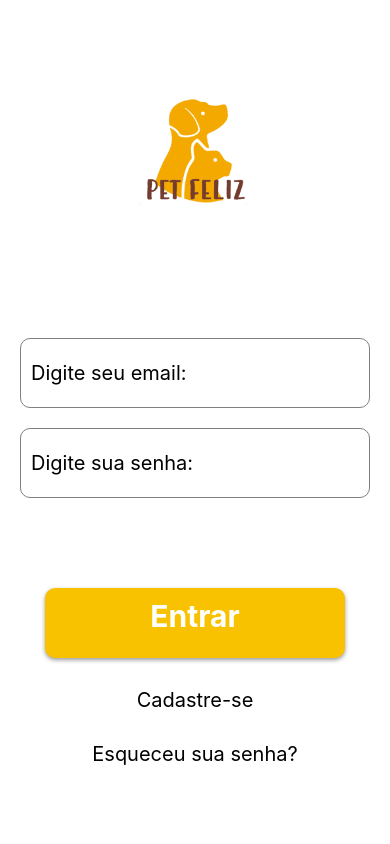
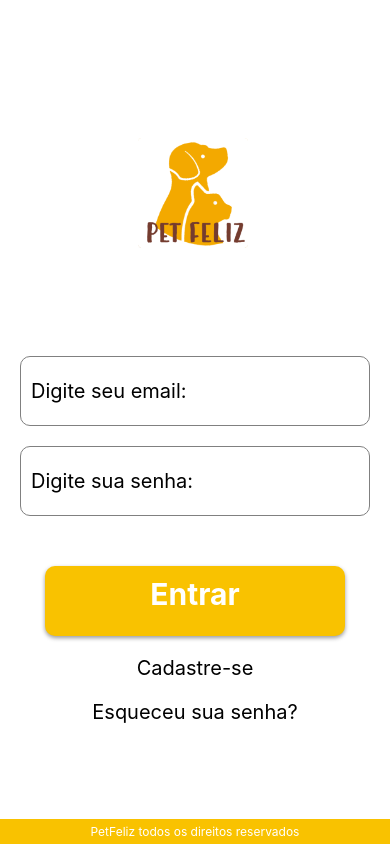
Before and after one commit to lipebr321/PetFelizApp, a React Native app in the folder APPMobile/: screen /TelaPrincipal in a window 390 px wide. Built offline with nearby package versions, Linux system fonts and the light colour scheme.

Commit message:
Atualizando tela principal de pets, cards e seu funcionamento esta completo

```diff
--- a/APPMobile/App.js
+++ b/APPMobile/App.js
@@ -22,4 +22,6 @@ function App() {
   );
 }
 
+
+
 export default App;
--- a/APPMobile/src/Components/AnimalCard/AnimalCard.jsx
+++ /dev/null
@@ -1,31 +0,0 @@
-import axios from 'axios';
-import React, { useEffect, useState } from 'react';
-import { Image, Text, View } from 'react-native';
-
-export default function PetList() {
-  const [pets, setPets] = useState([]);
-
-  useEffect(() => {
-    fetchPets();
-  }, []);
-
-  async function fetchPets() {
-    try {
-      const response = await axios.get("https://localhost:44302/api/PetFeliz/listarpet");
-      setPets(response.data);
-    } catch (error) {
-      console.error("Erro ao buscar imagens:", error);
-    }
-  }
-
-  return (
-    <View>
-      {pets.map((pet, key) => (
-        <View key={key}>
-          <Image source={{ uri: pet.foto_Pet }} style={{ width: 200, height: 200 }} />
-          <Text>{pet.nome_Pet}</Text>
-        </View>
-      ))}
-    </View>
-  );
-}
--- a/APPMobile/src/Components/Footer/Footer.jsx
+++ b/APPMobile/src/Components/Footer/Footer.jsx
@@ -0,0 +1,28 @@
+import React from 'react';
+import { View, Text, StyleSheet } from 'react-native';
+
+const Footer = () => {
+  return (
+    <View style={styles.container}>
+      <Text style={styles.text}>PetFeliz todos os direitos reservados</Text>
+    </View>
+  );
+};
+
+const styles = StyleSheet.create({
+    container: {
+      position: 'absolute',
+      bottom: 0,
+      left: 0,
+      right: 0,
+      backgroundColor: '#F9C200',
+      padding: 5,
+      alignItems: 'center',
+    },
+    text: {
+      fontSize: 12,
+      color: 'white'
+    },
+  });
+
+export default Footer;
--- a/APPMobile/src/Pages/CadastroAnimal/CadastroAnimal.jsx
+++ b/APPMobile/src/Pages/CadastroAnimal/CadastroAnimal.jsx
@@ -133,7 +133,7 @@ const CadastroAnimal = () => {
       </Picker>
 
       <View>
-        <Checkbox label="Vermifugado" onChange={(isChecked) => setFormData({ ...formData, vermifugado: isChecked })} />
+        <Checkbox label="Vermificado" onChange={(isChecked) => setFormData({ ...formData, vermifugado: isChecked })} />
         <Checkbox label="Castrado" onChange={(isChecked) => setFormData({ ...formData, castrado: isChecked })} />
         <Checkbox label="Vacinado" onChange={(isChecked) => setFormData({ ...formData, vacinado: isChecked })} />
       </View>
--- a/APPMobile/src/Pages/TelaDeLogin/TelaDeLogin.jsx
+++ b/APPMobile/src/Pages/TelaDeLogin/TelaDeLogin.jsx
@@ -5,6 +5,7 @@ import { yupResolver } from '@hookform/resolvers/yup';
 import * as yup from 'yup';
 import axios from 'axios';
 import logo from '/src/Components/images/LogoGrande.png'
+import Footer from '../../Components/Footer/Footer';
 
 
 const schema = yup.object({
@@ -109,6 +110,7 @@ const TelaDeLogin = ({ navigation }) => {
 
       <Text style={styles.link} onPress={() => navigation.navigate('TelaDeCadastro')}>Cadastre-se</Text>
       <Text style={styles.link} onPress={() => navigation.navigate('#')}>Esqueceu sua senha?</Text>
+      <Footer/>
     </View>
   );
 };
@@ -123,7 +125,7 @@ const styles = StyleSheet.create({
   logo: {
     width: 120,
     height: 120,
-    marginBottom: 125,
+    marginBottom: 100,
     marginTop: 15,
   },
   input: {
@@ -147,7 +149,7 @@ const styles = StyleSheet.create({
     shadowOpacity: 0.4,
     shadowRadius: 4,
     elevation: 4,
-    marginTop: 70,
+    marginTop: 30,
     paddingVertical: 10,
   },
   textLogar: {
@@ -158,7 +160,7 @@ const styles = StyleSheet.create({
   },
   link: {
     fontSize: 20,
-    marginTop: 30,
+    marginTop: 20,
   },
   labelError: {
     fontSize: 16,
--- a/APPMobile/src/Pages/TelaPet/TelaPet.jsx
+++ b/APPMobile/src/Pages/TelaPet/TelaPet.jsx
@@ -1,14 +1,40 @@
 import React from 'react';
-import { View, Text, Button, StyleSheet } from 'react-native';
+import { View, Text, Image, StyleSheet } from 'react-native';
 
-function TelaPet () {
-
+const TelaPet = ({ route }) => {
+  const { pet } = route.params;
 
   return (
-    <View>
-      <Text>Pet</Text>
+    <View style={styles.container}>
+      <Image source={{ uri: pet.foto_Pet }} style={styles.image} />
+      <Text style={styles.name}>{pet.nome_Pet}</Text>
+      <Text style={styles.description}>{pet.descricao_Pet}</Text>
+      <Text style={styles.age}>{pet.idade_Pet}</Text>
     </View>
   );
-}
+};
+
+const styles = StyleSheet.create({
+  container: {
+    flex: 1,
+    alignItems: 'center',
+    justifyContent: 'center',
+  },
+  image: {
+    width: 200,
+    height: 200,
+  },
+  name: {
+    fontSize: 24,
+    fontWeight: 'bold',
+  },
+  description: {
+    fontSize: 16,
+    margin: 10,
+  },
+  age: {
+    fontSize: 16,
+  },
+});
 
 export default TelaPet;
--- a/APPMobile/src/Pages/TelaPrincipal/TelaPrincipal.jsx
+++ b/APPMobile/src/Pages/TelaPrincipal/TelaPrincipal.jsx
@@ -1,23 +1,101 @@
-import { StyleSheet, ScrollView} from 'react-native';
-import PetList from '../../Components/AnimalCard/AnimalCard';
+import React, { useEffect, useState } from 'react';
+import { View, ActivityIndicator, Text, ScrollView, TouchableOpacity, Image, StyleSheet } from 'react-native';
+import axios from 'axios';
 
+const TelaPrincipal = ({ navigation }) => {
+  const [loading, setLoading] = useState(true);
+  const [error, setError] = useState(null);
+  const [pets, setPets] = useState([]);
 
-export default function TelaPrincipal() {
+  useEffect(() => {
+    fetchPetsFromAPI();
+  }, []);
+
+  async function fetchPetsFromAPI() {
+    try {
+      const response = await axios.get("https://localhost:44302/api/PetFeliz/listarpet");
+      setPets(response.data);
+      setLoading(false);
+    } catch (error) {
+      setError("Erro ao buscar pets no banco de dados.");
+      setLoading(false);
+      console.error("Erro ao buscar pets no banco de dados.", error);
+    }
+  }
+
+  const handleCardPress = (pet) => {
+    navigation.navigate('TelaPet', { pet });
+  };
+
+  if (loading) {
+    return (
+      <View style={styles.loadingContainer}>
+        <ActivityIndicator size="large" color="#0000ff" />
+      </View>
+    );
+  }
+
+  if (error) {
+    return (
+      <View style={styles.errorContainer}>
+        <Text>{error}</Text>
+      </View>
+    );
+  }
+
   return (
+
     <ScrollView
-      contentContainerStyle={styles.container}
-      keyboardShouldPersistTaps="handled"
+      pagingEnabled={true}
+      showsVerticalScrollIndicator={false}
     >
-      <PetList/>
+      {pets.map((pet, index) => (
+        <TouchableOpacity key={index} onPress={() => handleCardPress(pet)}>
+          <View style={styles.card}>
+            <Image source={{ uri: pet.foto_Pet }} style={styles.image} />
+            <Text style={styles.name}>{pet.nome_Pet}</Text>
+          </View>
+        </TouchableOpacity>
+      ))}
     </ScrollView>
+
   );
-}
+};
 
 const styles = StyleSheet.create({
   container: {
     flex: 1,
-    backgroundColor: '#fff',
+    backgroundColor: 'white',
+  },
+  card: {
+    borderWidth: 1,
+    borderColor: 'gray',
+    borderRadius: 14,
+    padding: 10,
+    margin: 10,
+    height: 500,
+    marginBottom:70,
+    marginTop:50,
+  },
+  image: {
+    width: 320,
+    height: 300,
+  },
+  name: {
+    fontSize: 20,
+    marginTop: 10,
+    marginLeft: 10,
+  },
+  loadingContainer: {
+    flex: 1,
+    justifyContent: 'center',
     alignItems: 'center',
+  },
+  errorContainer: {
+    flex: 1,
     justifyContent: 'center',
+    alignItems: 'center',
   },
 });
+
+export default TelaPrincipal;
```
